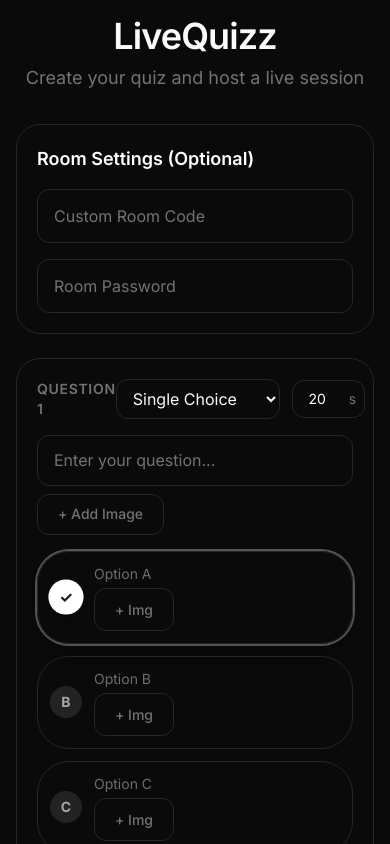
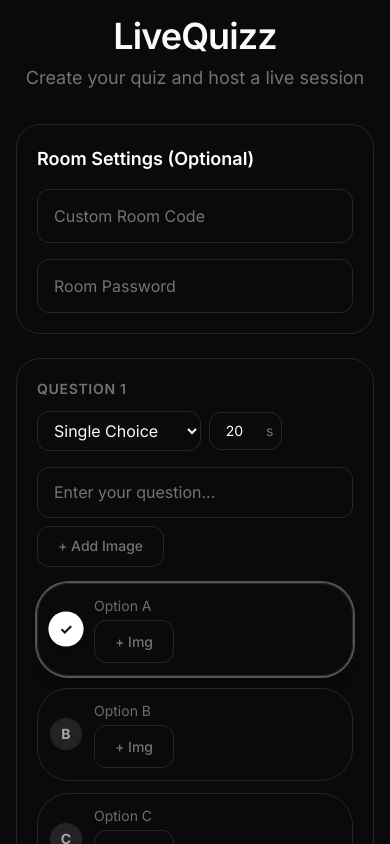
Before and after one commit to farokiraquib/quiz, a React (Vite) app in the folder teacher-web/: page / in a window 390 px wide. Shown: the top 844 px of the page. Built offline with nearby package versions, Linux system fonts and the light colour scheme; no server answers.

Commit message:
Make teacher dashboard responsive

```diff
--- a/teacher-web/src/components/CreateQuiz.jsx
+++ b/teacher-web/src/components/CreateQuiz.jsx
@@ -173,11 +173,11 @@ export default function CreateQuiz({ onRoomCreated }) {
               style={{ animationDelay: `${qIndex * 80}ms` }}
             >
               {/* Question Header */}
-              <div className="flex items-center justify-between mb-4">
+              <div className="flex flex-col sm:flex-row sm:items-center justify-between gap-3 mb-4">
                 <span className="text-sm font-semibold text-[var(--text-muted)] tracking-wider uppercase">
                   Question {qIndex + 1}
                 </span>
-                <div className="flex items-center gap-3">
+                <div className="flex flex-wrap items-center gap-2 md:gap-3">
                   {/* Question Type */}
                   <select
                     value={q.type}
@@ -237,7 +237,7 @@ export default function CreateQuiz({ onRoomCreated }) {
                   id={`question-text-${qIndex}`}
                 />
 
-                <div className="flex items-center gap-2">
+                <div className="flex flex-wrap items-center gap-2">
                   <input
                     type="file"
                     accept="image/*"
@@ -323,7 +323,7 @@ export default function CreateQuiz({ onRoomCreated }) {
                           className="w-full bg-transparent border-none outline-none text-white placeholder-white/40 text-sm"
                           id={`question-${qIndex}-option-${optIndex}`}
                         />
-                        <div className="flex items-center gap-2">
+                        <div className="flex flex-wrap items-center gap-2">
                           <input
                             type="file"
                             accept="image/*"
--- a/teacher-web/src/components/GameControl.jsx
+++ b/teacher-web/src/components/GameControl.jsx
@@ -107,17 +107,17 @@ export default function GameControl({
   };
 
   return (
-    <div className="screen-enter min-h-screen flex flex-col items-center justify-center p-4 md:p-8">
-      <div className="absolute top-4 right-4">
+    <div className="screen-enter min-h-screen flex flex-col items-center justify-center p-4 md:p-8 relative">
+      <div className="max-w-3xl w-full relative mt-12 md:mt-0">
+        <div className="absolute -top-12 right-0 z-10">
           <button
             onClick={() => setIsEditing(true)}
-          className="btn-ghost text-sm py-2 px-4"
+            className="btn-ghost text-xs md:text-sm py-2 px-4"
           >
             Edit Upcoming Questions
           </button>
         </div>
 
-      <div className="max-w-3xl w-full">
         {/* Question Header */}
         <div className="flex items-center justify-between mb-6 animate-slide-in-down">
           <div className="glass-card px-4 py-2 flex items-center gap-2">
```
Lines whose indentation alone changed are shown as unchanged.
